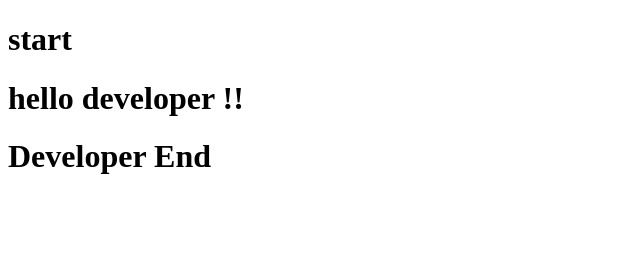
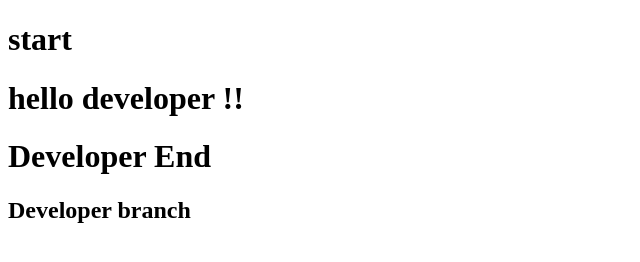
Before and after one commit to Chinmaya97/git-example, a plain HTML site: page index.html in a window 1280 px wide. Shown: the whole page, without its empty margins (0-640 px from the left). Drawn offline with Linux system fonts and the light colour scheme.

Commit message:
dev changes

```diff
--- a/index.html
+++ b/index.html
@@ -9,6 +9,7 @@
     <h1>start</h1>
     <h1>hello developer !!</h1>
     <h1>Developer End</h1>
+    <h2>Developer branch </h2>
 
 </body>
 </html>
```
